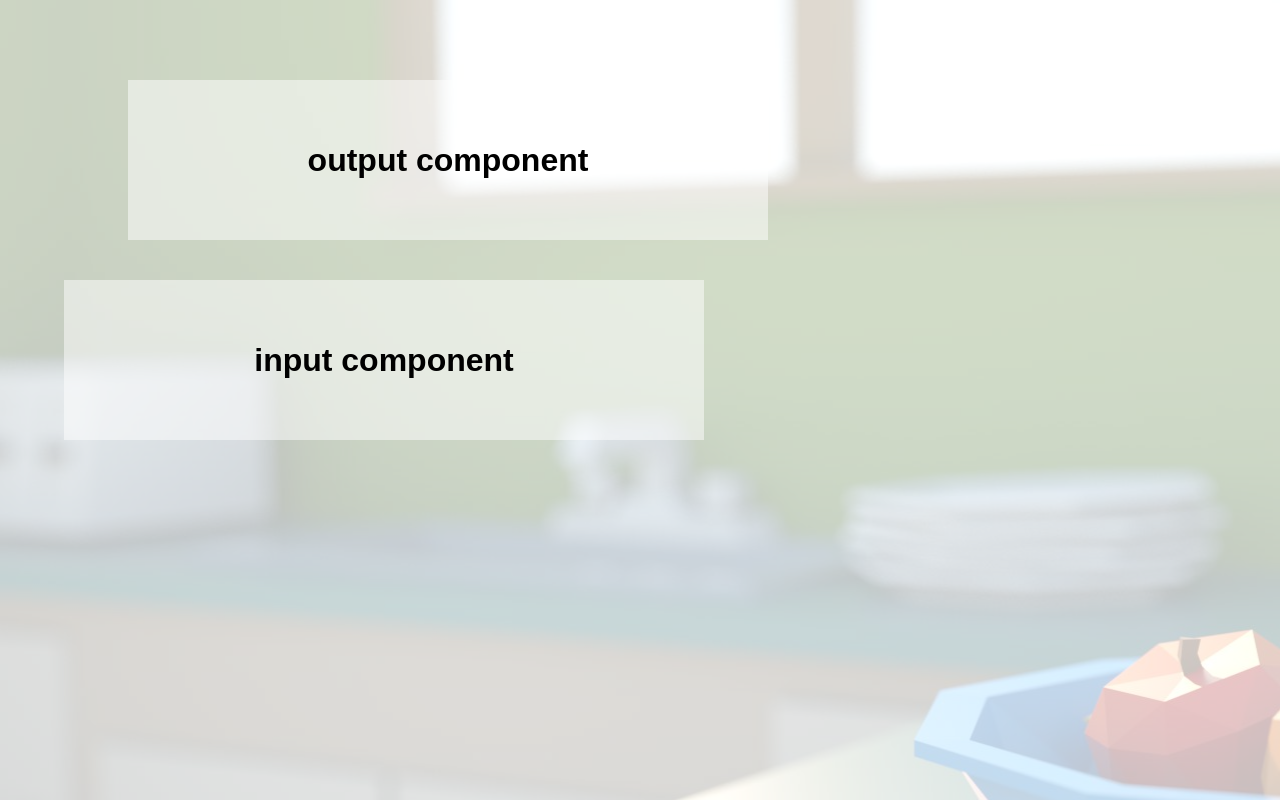
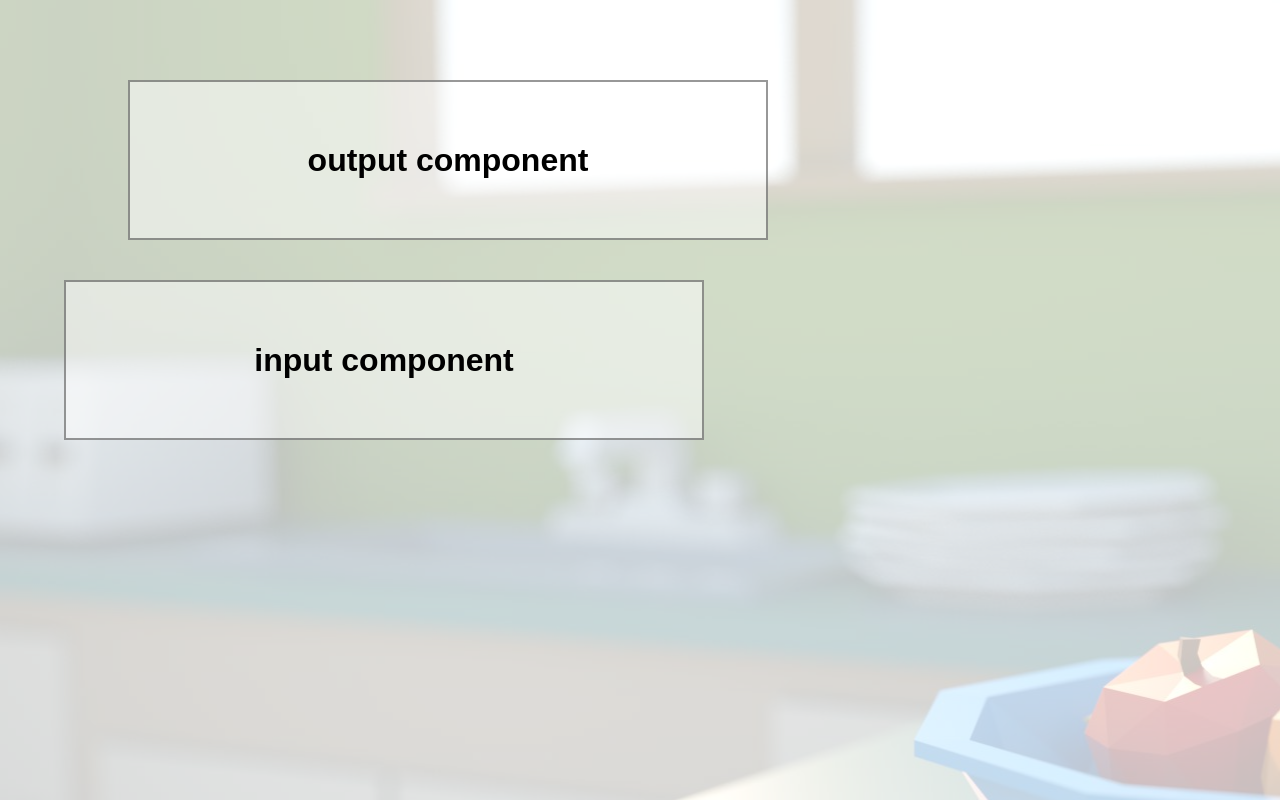
Before and after one commit to g1eb/ramz-prototype, a React (Create React App) app: page / in a window 1280 px wide. Built offline with nearby package versions, Linux system fonts and the light colour scheme.

Commit message:
Added borders to the initial components.

```diff
--- a/src/styles/chef.scss
+++ b/src/styles/chef.scss
@@ -8,4 +8,5 @@
   width: 50vw;
   height: 75vh;
   background: rgba(255, 255, 255, 0.5);
+  border: 2px solid rgba(50, 50, 50, 0.5);
 }
--- a/src/styles/input.scss
+++ b/src/styles/input.scss
@@ -8,4 +8,5 @@
   width: 50vw;
   height: 20vh;
   background: rgba(255, 255, 255, 0.5);
+  border: 2px solid rgba(50, 50, 50, 0.5);
 }
--- a/src/styles/output.scss
+++ b/src/styles/output.scss
@@ -8,4 +8,5 @@
   width: 50vw;
   height: 20vh;
   background: rgba(255, 255, 255, 0.5);
+  border: 2px solid rgba(50, 50, 50, 0.5);
 }
```
